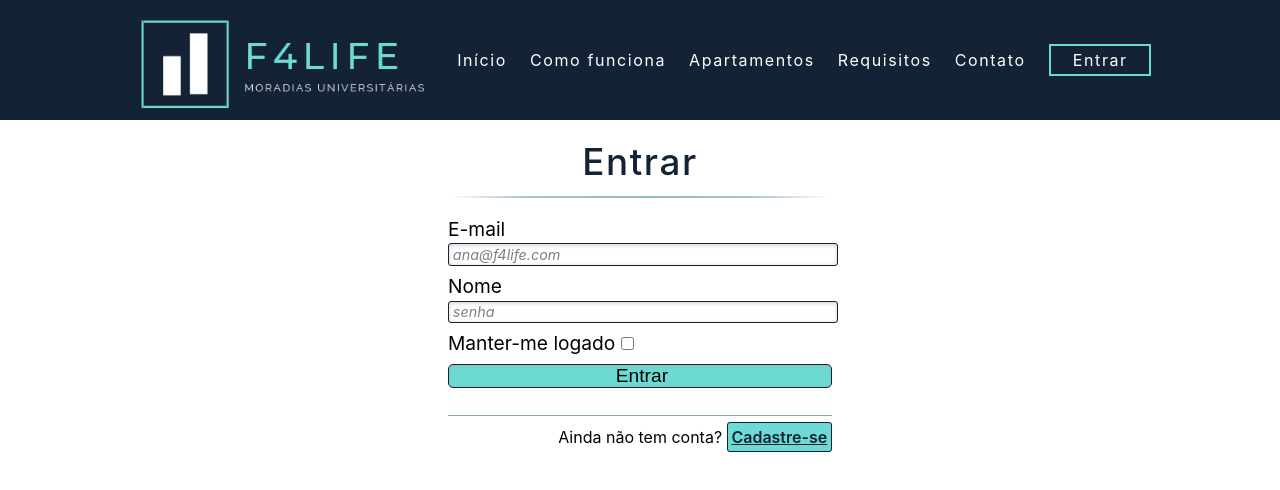
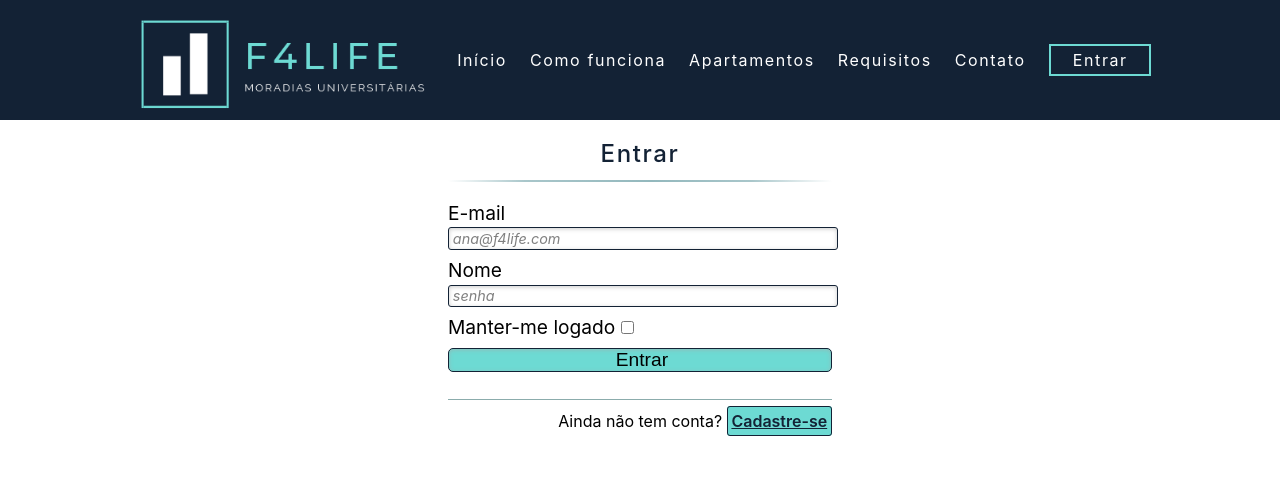
Before and after one commit to future4code/Vaughan-landing-page8, a plain HTML site: page login.html in a window 1280 px wide. Drawn offline with Linux system fonts and the light colour scheme.

Commit message:
mais umas correçõezinhas

```diff
--- a/cadastro.html
+++ b/cadastro.html
@@ -34,7 +34,7 @@
     <main id="container">
     <nav id="cadastro">
         <form method="post" action="">
-          <h1>Cadastro</h1>
+          <h2>Cadastro</h2>
 
           <p>
             <label for="nome-cadastro">Seu nome</label>
--- a/formularios.css
+++ b/formularios.css
@@ -12,7 +12,7 @@
 
 }
 
-h1 {
+h2 {
     color: #132235;
     font-family: -apple-system, BlinkMacSystemFont, 'Segoe UI', Roboto, Oxygen, Ubuntu, Cantarell, 'Open Sans', 'Helvetica Neue', sans-serif;
     font-weight: 500;
@@ -23,7 +23,7 @@ h1 {
 
 }
 
-h1:after {
+h2:after {
     content: ' ';
     display: block;
     width: 100%;
@@ -33,7 +33,7 @@ h1:after {
     background: linear-gradient(left, rgba(147,184,189,0) 0%,rgba(147,184,189,0.8) 20%,rgba(147,184,189,1) 53%,rgba(147,184,189,0.8) 79%,rgba(147,184,189,0) 100%);
 
 }
-p {
+form p {
     margin-bottom: 2%;
     font-size: 1.2rem;
 
--- a/login.html
+++ b/login.html
@@ -35,7 +35,7 @@
     <main id="container">
     <nav id="login">
         <form method="post">
-            <h1>Entrar</h1>
+            <h2>Entrar</h2>
             <p>
                 <label for="email-login">E-mail</label>
                 <input id="email-login" name="email-login" required="required" type="text" placeholder="ana@f4life.com"/>
```
